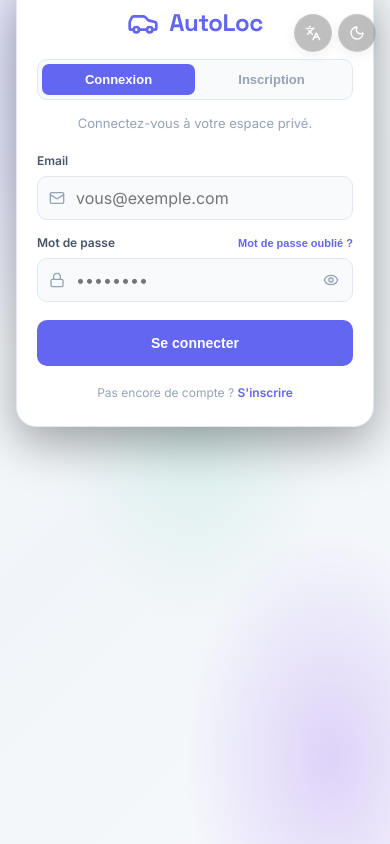
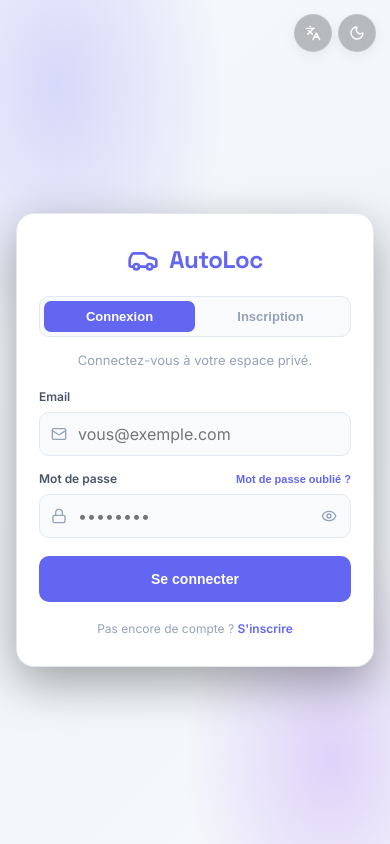
Before and after one commit to islam-ch001/autoloc, a React (Vite) app: page /login in a window 390 px wide. Built offline with nearby package versions, Linux system fonts and the light colour scheme; no server answers.

Commit message:
fix(login mobile): centrage du formulaire (suppression des styles hero obsoletes)

```diff
--- a/src/index.css
+++ b/src/index.css
@@ -1213,100 +1213,30 @@ img, video { max-width: 100%; height: auto; }
     min-height: 100% !important;
   }
   .login-shell {
-    height: auto !important;
     min-height: 100vh;
     min-height: 100dvh;
-    padding: 0 !important;
-    align-items: start !important;
-    place-items: start stretch !important;
-    overflow: visible !important;     /* le scroll se fait au niveau body */
-    display: block !important;        /* simplifier : block scrollable */
-    /* On garde le dégradé du desktop, pas de background plat */
+    padding: 60px 16px 24px !important;
+    display: grid !important;
+    place-items: center !important;
+    align-items: center !important;
+    overflow-y: auto !important;
   }
 
   .login-stage {
     display: flex !important;
     flex-direction: column !important;
-    gap: 0 !important;
     width: 100% !important;
-    max-width: 100% !important;
-    padding: 0 !important;
+    max-width: 420px !important;
+    margin: 0 auto !important;
   }
 
-  /* ---- HERO en haut : style landing page ---- */
-  .login-hero {
-    order: 1 !important;
-    border: none !important;
-    border-radius: 0 0 28px 28px !important;
-    min-height: auto !important;
-    padding: 64px 22px 32px !important;
-    background: var(--surface) !important;
-    box-shadow: 0 12px 32px rgba(0,0,0,0.25) !important;
-    text-align: left;
-    position: relative;
-    overflow: hidden;
-  }
-  /* Cercle décoratif en arrière-plan */
-  .login-hero::before {
-    content: '';
-    position: absolute;
-    top: -80px; right: -80px;
-    width: 220px; height: 220px;
-    background: radial-gradient(circle, var(--primary-soft) 0%, transparent 70%);
-    border-radius: 50%;
-    pointer-events: none;
-  }
-  .login-hero > * { position: relative; z-index: 1; }
-
-  .login-hero h1 {
-    font-size: clamp(26px, 7vw, 34px) !important;
-    line-height: 1.15 !important;
-    margin: 8px 0 0 !important;
-  }
-  .login-hero p {
-    font-size: 14px !important;
-    line-height: 1.55 !important;
-    margin-top: 14px !important;
-  }
-
-  /* Bouton téléchargement plus visible */
-  .login-hero a[href*="github"] {
-    width: 100%;
-    justify-content: center;
-    min-height: 50px !important;
-    font-size: 14px !important;
-    border-radius: 14px !important;
-    margin-top: 4px;
-  }
-
-  /* Grille features : 3 colonnes en mobile (chips compactes) */
-  .login-features {
-    grid-template-columns: repeat(3, 1fr) !important;
-    gap: 8px !important;
-    margin-top: 18px !important;
-  }
-  .login-features > div {
-    flex-direction: column !important;
-    text-align: center;
-    padding: 12px 6px !important;
-    min-height: 70px !important;
-    font-size: 10.5px !important;
-    line-height: 1.2;
-  }
-
-  /* Cacher la décoration voiture (déjà décorative dans le hero) */
-  .login-car-plate { display: none !important; }
-
-  /* ---- FORMULAIRE en dessous : style carte landing ---- */
+  /* ---- FORMULAIRE centré, pleine largeur ---- */
   .login-card {
-    order: 2 !important;
-    margin: -20px 16px 24px !important;    /* chevauche légèrement le hero */
-    padding: 24px 20px !important;
-    border-radius: 20px !important;
-    max-width: calc(100% - 32px) !important;
+    width: 100% !important;
+    padding: 28px 22px !important;
+    border-radius: 18px !important;
     box-shadow: 0 16px 48px rgba(0,0,0,0.35) !important;
-    position: relative;
-    z-index: 2;
+    margin: 0 !important;
     gap: 14px !important;
   }
 
```
